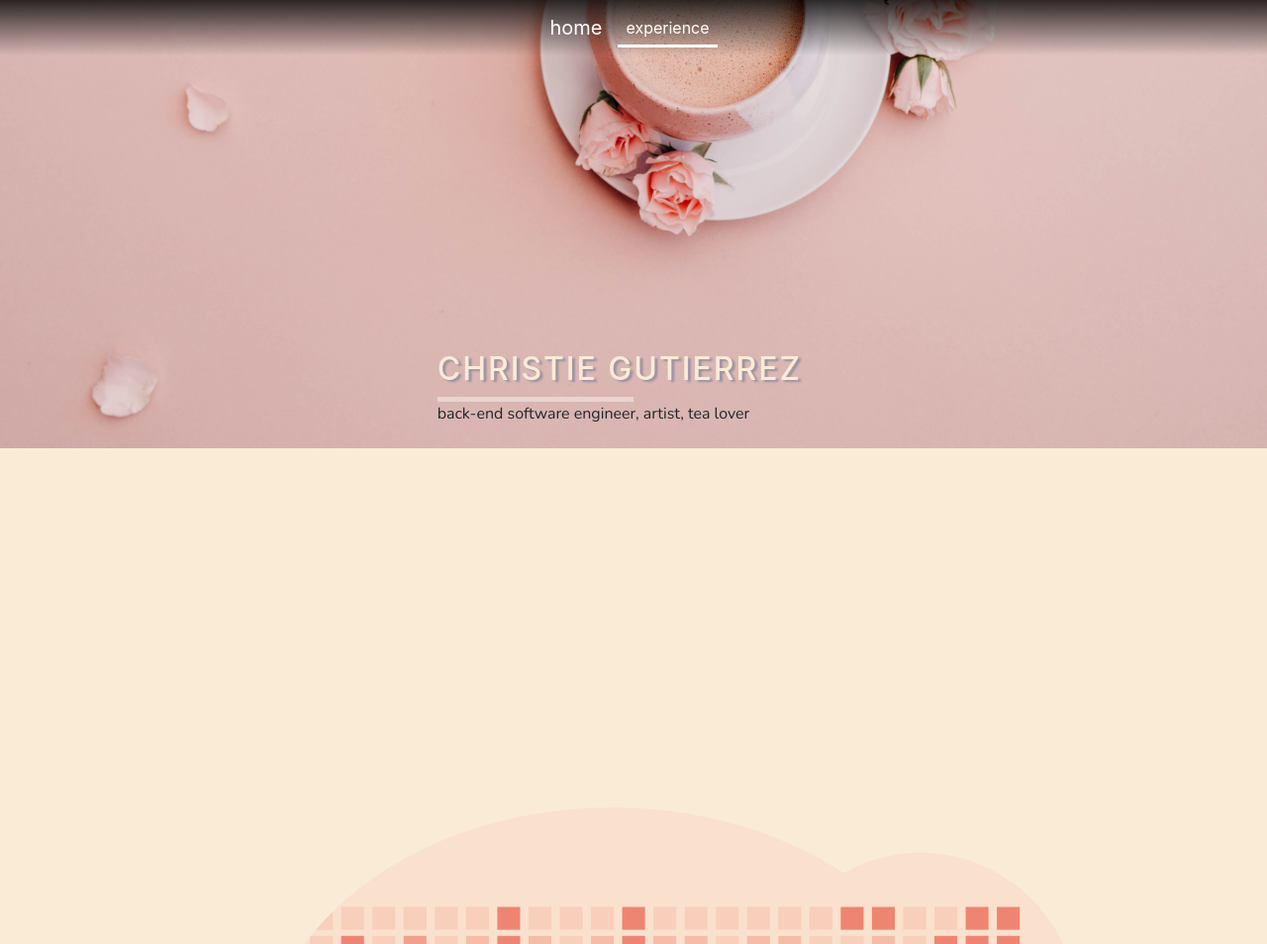
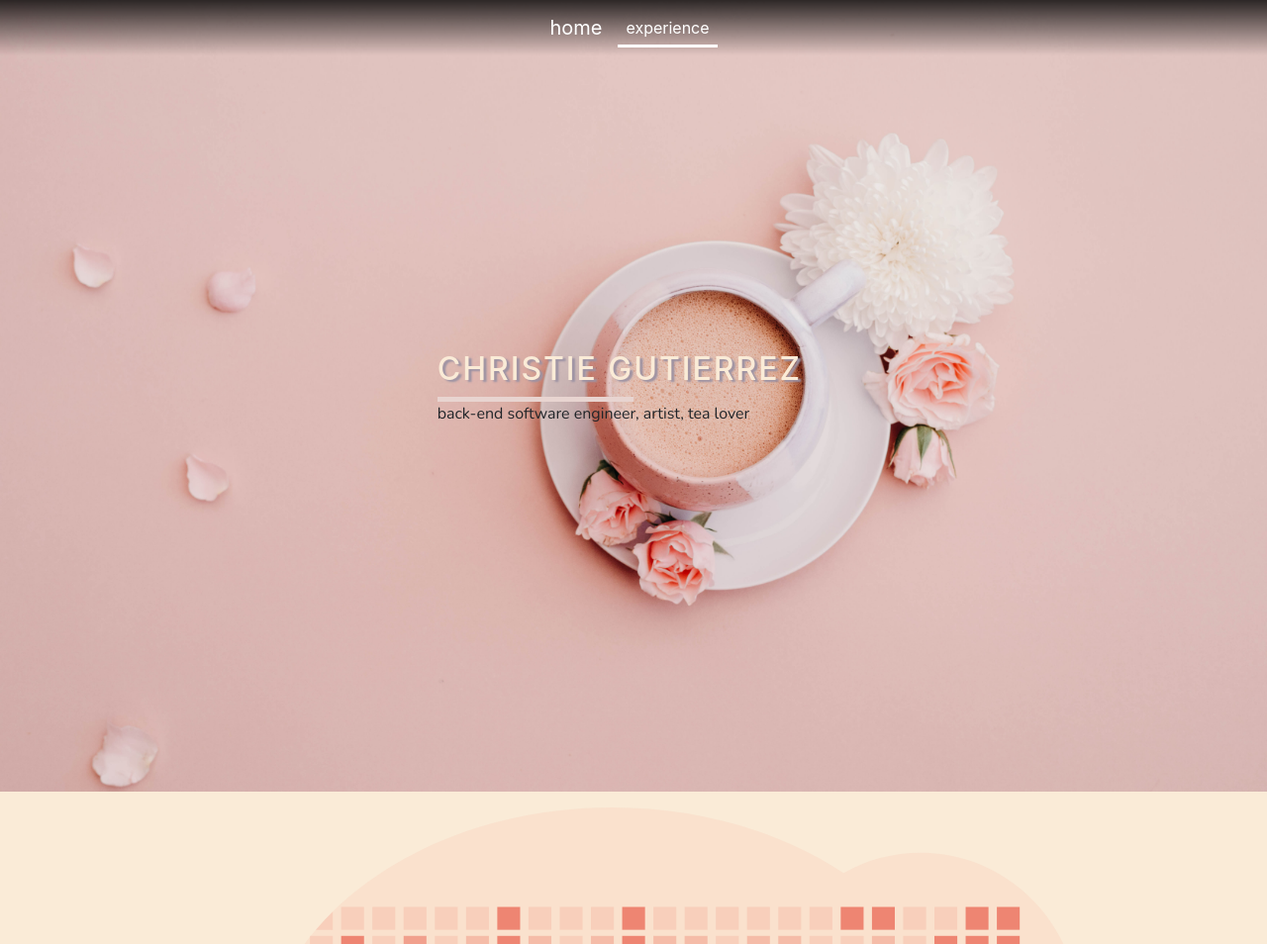
Before and after one commit to christieg/christieg.github.io, a PHP site: page / in a window 1280 px wide. Shown: the top 954 px of the page at 99% size. Run offline with PHP 8.4, Linux system fonts and the light colour scheme.

Commit message:
smooth scrolling and image fixes
-home image takes up 100% of the height
-added css smooth scrolling

```diff
--- a/index.css
+++ b/index.css
@@ -1,4 +1,9 @@
 
+html{
+    height:100%;
+    scroll-behavior: smooth;
+
+}
 body{
     height: 5000px;
     background-color:antiquewhite;
@@ -70,10 +75,10 @@ h2
     background-image: url("./images/pinktea.jpg");
 
 
-    height: 800px;
+    height: 100vh;
 
     background-attachment: fixed;
-    background-position: 0px -400px;
+    background-position: center;
     background-repeat: no-repeat;
     background-size: cover;
 }
--- a/index.html
+++ b/index.html
@@ -42,7 +42,7 @@
 </nav>
 
     <!-- home page image -->
-    <div class="parallax container-fluid img-fluid ">
+    <div class="parallax container-fluid">
         <div class="row flex-container">
             <div class="col-4"></div>
             <div class="col">
@@ -54,7 +54,7 @@
         </div>
     </div>
 
-    <!--main-Content todo: container just for each link-->
+    <!--main-Content todo: row for each link-->
     <div class="main-content container-fluid" >
         <div class="row">
             <div class="col-1"></div>
```
Also changed, not shown: index.js (line endings or trailing spaces).
